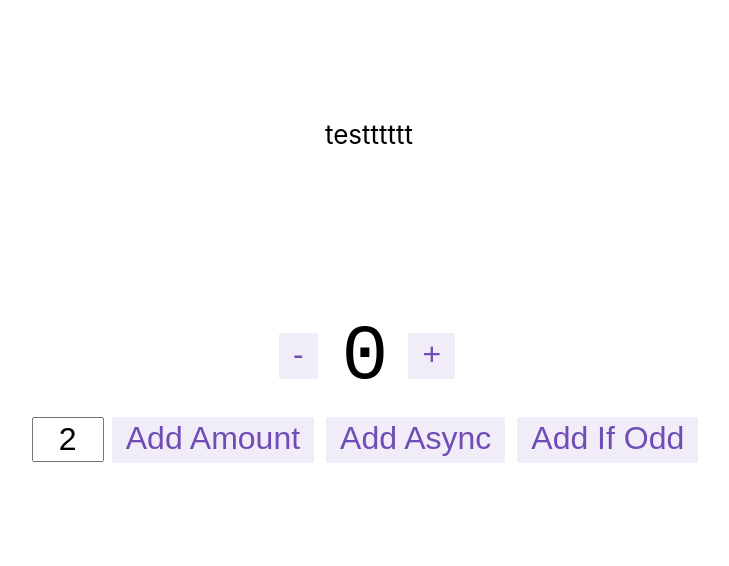
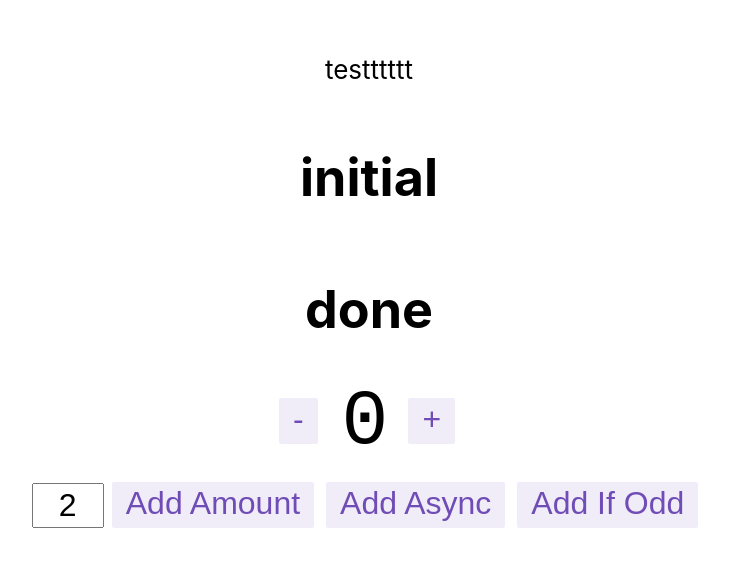
Before and after one commit to Merzaad/learning_rtk_query, a React (Create React App) app: page / in a window 1280 px wide. Shown: the part 122-688 px from the top of the page, without its empty margins (271-1000 px from the left). Built offline with nearby package versions, Linux system fonts and the light colour scheme; no server answers.

Commit message:
test caching

```diff
--- a/src/App.js
+++ b/src/App.js
@@ -2,18 +2,28 @@
 /* eslint-disable react/jsx-filename-extension */
 import * as React from 'react';
 import logo from './logo.svg';
-import { Counter } from './pages/Counter';
+import { Counter } from './pages/counter/Counter';
 import './App.css';
 import { useGetPost } from './features/rtk-query/api';
 
 function App() {
-  const { data, error, isLoading } = useGetPost(1);
+  const [x, setX] = React.useState('initial')
+  const { data, error, isLoading } = useGetPost(1)
+
+  React.useEffect(() => {
+    if (data) setX(data)
+  }, [data])
+
+  React.useEffect(() => {
+    if (error) console.log(error)
+  }, [error])
+
   return (
     <div className="App">
       <header className="App-header">
         <p>testttttt</p>
-        <h1>{data && data.title}</h1>
-        <h2>{isLoading && 'loading'}</h2>
+        <h1>{x.title ? x.title : x}</h1>
+        <h1>{isLoading ? 'loading' : 'done'}</h1>
         <Counter />
       </header>
     </div>
--- a/src/app/store.js
+++ b/src/app/store.js
@@ -2,7 +2,7 @@
 import { configureStore, combineReducers } from '@reduxjs/toolkit';
 import { setupListeners } from '@reduxjs/toolkit/query'
 import { postApi } from '../features/rtk-query/api'
-import counterReducer from '../features/rtk/counterSlice';
+import counterReducer from '../features/rtk/counter/counterSlice';
 
 const rootReducer = combineReducers({
   [postApi.reducerPath]: postApi.reducer,
--- a/src/pages/Counter.js
+++ b/src/pages/counter/Counter.js
@@ -10,7 +10,7 @@ import {
   incrementAsync,
   incrementIfOdd,
   selectCount,
-} from '../features/rtk/counterSlice';
+} from '../../features/rtk/counter/counterSlice';
 import styles from './Counter.module.css';
 
 export function Counter() {
```
Also changed, not shown: src/features/rtk/counter/counterAPI.js (renamed from src/features/rtk/counterAPI.js), src/features/rtk/counter/counterSlice.js (renamed from src/features/rtk/counterSlice.js), src/pages/counter/Counter.module.css (renamed from src/pages/Counter.module.css), 1 other file (tests, documents, lock files or other folders).
